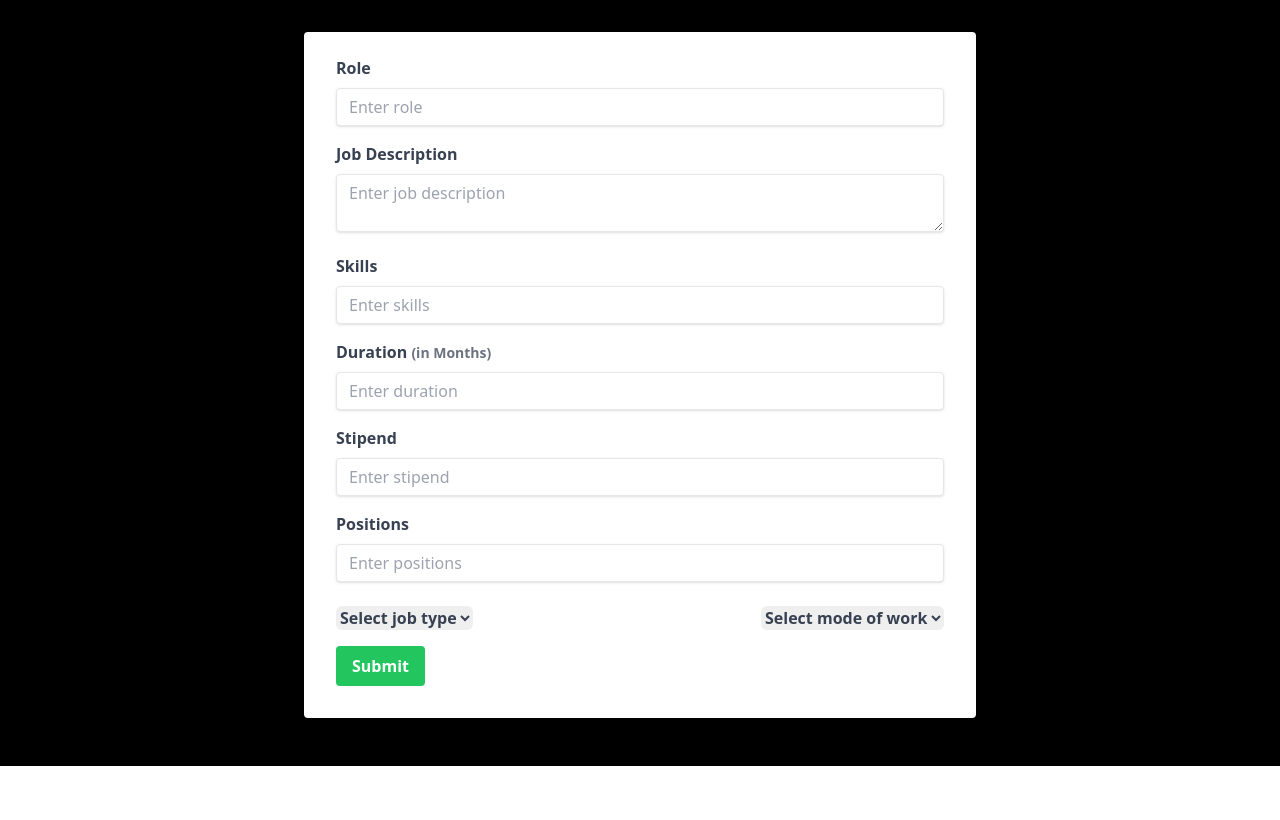
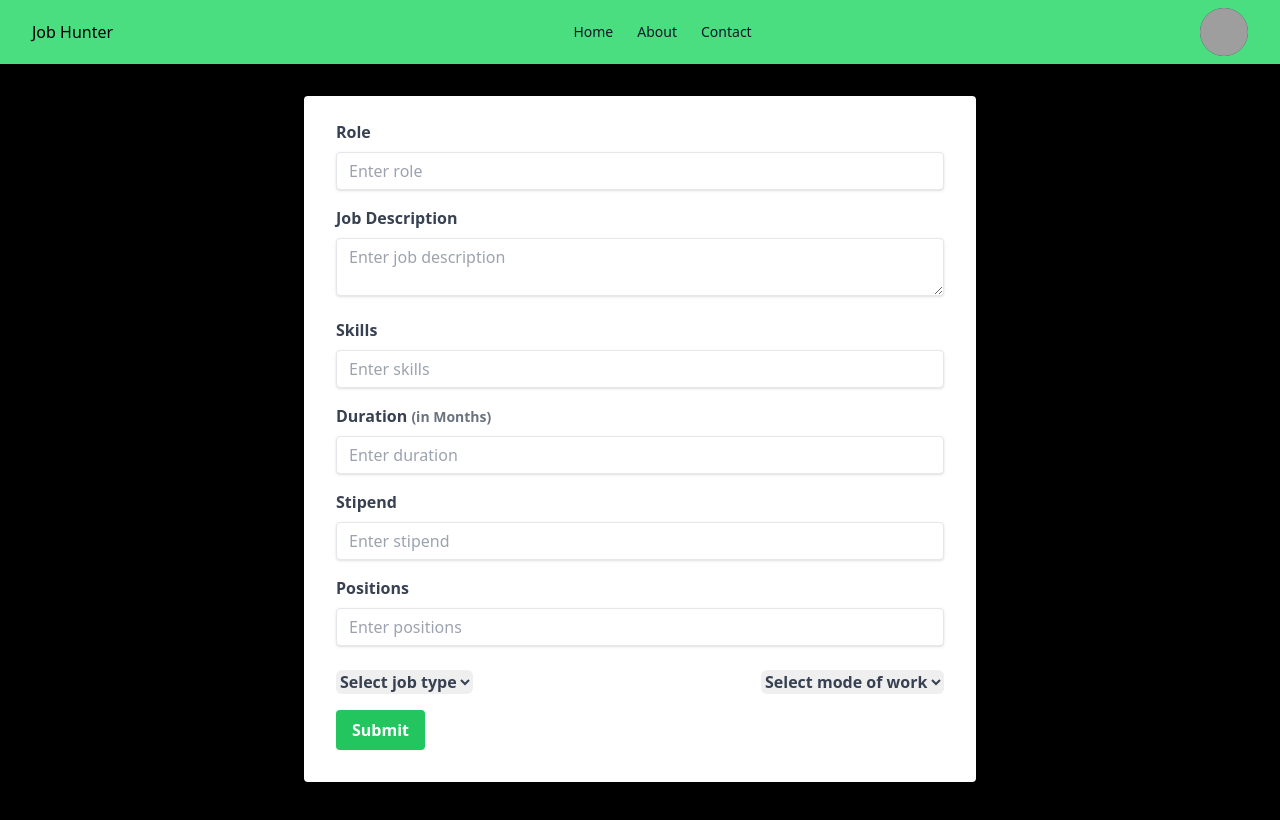
Before and after one commit to NITSlN/job-hunter, a React (Create React App) app in the folder client/: page /company/postjob in a window 1280 px wide. Shown: the top 820 px of the page. Built offline with nearby package versions, Linux system fonts and the light colour scheme; grey boxes are pictures that could not be loaded.

Commit message:
added navbar and formatted

```diff
--- a/client/src/App.js
+++ b/client/src/App.js
@@ -1,25 +1,29 @@
 import { Navigate, Route, Routes } from 'react-router-dom'
 import Home from './pages/Home'
 import Login from './pages/Login'
-import StudentSignUp from './pages/StudentSignUp'
-import CompanySignUp from './pages/CompanySignUp'
-import Posts from './pages/Posts'
-import PostJob from './pages/PostJob'
+import StudentSignUp from './pages/student/StudentSignUp'
+import CompanySignUp from './pages/company/CompanySignUp'
+import Posts from './pages/student/Posts'
+import PostJob from './pages/company/PostJob'
+import Navbar from './components/Navbar'
+import Dashboard from './pages/company/Dashboard'
 
 function App() {
 
 
   return (
     <div className='h-full bg-black' >
+
       <Routes>
         <Route path="/student" element={<Home/>} />
         <Route path="/company" element={<Home/>} />
         <Route path="/student/signup" element={<StudentSignUp/>} />
         <Route path="/company/signup" element={<CompanySignUp/>} />
-        <Route path="/company/postjob" element={<PostJob/>} />
+        <Route path="/company/postjob" element={<><Navbar/><PostJob/></>} />
         <Route path="/company/Login" element={<Login/>} />
         <Route path="/student/Login" element={<Login/>} />
-        <Route path="student/posts" element={<Posts/>} />
+        <Route path="/student/posts" element={<><Navbar/><Posts/></>} />
+        <Route path="/company/profile" element={<Dashboard/>} />
         <Route
         path="*"
         element={<Navigate to="/student" replace />}
--- a/client/src/components/Card.js
+++ b/client/src/components/Card.js
@@ -2,13 +2,13 @@ import React from 'react'
 
 const Card = ({ props }) => {
   console.log(props)
-  const { companyName, role, tags, stipend, duration, type,positions } = props
+  const { companyName, role, skills, stipend, duration, type,positions } = props
   return (
     <div className=" border-r-2 rounded-md bg-white w-48 py-4 px-4 m-10 min-w-[500px]">
       <h1 className='font-semibold'>{role}</h1>
       <h3 className="text-xs">{companyName}</h3>
       <div className="text-xs flex gap-2 my-3">
-        {tags.map((tag) => {
+        {skills?.map((tag) => {
           return (
             <span className="text-xs font-semibold inline-block py-1 px-2 rounded text-gray-700 bg-gray-300">
               {tag}
@@ -17,9 +17,9 @@ const Card = ({ props }) => {
         })}
       </div>
       <div className='flex gap-2 mt-2 items-center text-gray-600 justify-between text-sm'>
-        <span>Stipend: <span className='font-bold'>{stipend}</span></span>
-        <span>Duration: <span className='font-bold'>{duration}</span></span>
-        <span>Type: <span className='font-bold'>{type}</span></span>
+        <span>Stipend: <span className='font-bold'>{stipend/1000}K</span></span>
+        <span>Duration: <span className='font-bold'>{duration} M</span></span>
+        <span>Type: <span className='font-bold text-xs'>{type.toUpperCase()}</span></span>
         <span>Positions: <span className='font-bold'>{positions}</span></span>
       </div>
     </div>
--- /dev/null
+++ b/client/src/components/Navbar.js
@@ -0,0 +1,93 @@
+import { useState } from "react";
+import { Link } from "react-router-dom";
+// import logo from "../images/logo.svg";
+
+const Navbar = () => {
+  const [showMenu, setShowMenu] = useState(false);
+
+  const toggleMenu = () => {
+    setShowMenu(!showMenu);
+  };
+
+  return (
+    <nav className="bg-green-400 shadow-lg">
+      <div className="max-w-7xl mx-auto px-2 sm:px-6 lg:px-8">
+        <div className="relative flex items-center justify-between h-16">
+          <div className="flex-shrink-0">
+            <Link to="/">
+              {/* <img className="h-8" src={logo} alt="Logo" /> */}
+              Job Hunter
+            </Link>
+          </div>
+          <div className="hidden md:block">
+            <div className="ml-4 flex items-center md:ml-6">
+              <Link
+                to="/"
+                className="px-3 py-2 rounded-md text-sm font-medium text-gray-900"
+              >
+                Home
+              </Link>
+              <Link
+                to="/about"
+                className="px-3 py-2 rounded-md text-sm font-medium text-gray-900"
+              >
+                About
+              </Link>
+              <Link
+                to="/contact"
+                className="px-3 py-2 rounded-md text-sm font-medium text-gray-900"
+              >
+                Contact
+              </Link>
+            </div>
+          </div>
+          <div className="flex items-center">
+            <div className="ml-3 relative">
+              <div>
+                <button
+                  onClick={toggleMenu}
+                  className="max-w-xs bg-gray-800 rounded-full flex items-center text-sm focus:outline-none focus:shadow-solid"
+                  id="user-menu"
+                  aria-label="User menu"
+                  aria-haspopup="true"
+                >
+                  <img
+                    className="h-12 w-12 rounded-full object-cover"
+                    src="https://media.istockphoto.com/id/1288538088/photo/portrait-young-confident-smart-asian-businessman-look-at-camera-and-smile.jpg?b=1&s=170667a&w=0&k=20&c=EcjlfC0hE33usx5Ys_ftE1iC0TlgKG1pSqclpOULGLk="
+                    alt="Profile"
+                  />
+                </button>
+              </div>
+              {showMenu && (
+                <div className="origin-top-right absolute right-0 mt-2 w-48 rounded-md shadow-lg">
+                  <div className="py-1 rounded-md bg-white shadow-xs">
+                    <Link
+                      to="/profile"
+                      className="block px-4 py-2 text-sm text-gray-700 hover:bg-gray-100 hover:text-gray-900"
+                    >
+                      Profile
+                    </Link>
+                    <Link
+                      to="/settings"
+                      className="block px-4 py-2 text-sm text-gray-700 hover:bg-gray-100 hover:text-gray-900"
+                    >
+                      Settings
+                    </Link>
+                    <Link
+                      to="/logout"
+                      className="block px-4 py-2 text-sm text-gray-700 hover:bg-gray-100 hover:text-gray-900"
+                    >
+                      Logout
+                    </Link>
+                  </div>
+                </div>
+              )}
+            </div>
+          </div>
+        </div>
+      </div>
+    </nav>
+  );
+};
+
+export default Navbar;
--- a/client/src/pages/Home.js
+++ b/client/src/pages/Home.js
@@ -9,16 +9,14 @@ export default function Home() {
     <div className="mx-auto max-w-screen-xl px-4 py-32 flex h-screen items-center">
       <div className="mx-auto max-w-xl text-center">
         <h1 className="text-3xl text-white font-extrabold sm:text-5xl">
-          Understand User Flow.
+          Unlock Your Potential.
           <strong className="font-extrabold text-green-700 sm:block">
-            Increase Conversion.
+           {isCompany?"Hire Best People":"Get Your Dream Job!"}
           </strong>
         </h1>
 
         <p className="mt-4 text-white sm:text-sm sm:leading-relaxed">
-          Lorem ipsum dolor sit amet coconsectetur, adipisicing el tenetur fuga
-          ducimus numquam ea!nsectetur, adipisicing elit. Nesciunt illo tenetur
-          fuga ducimus numquam ea!
+        Make your next move with confidence - let us help you find the job or candidate that fits your unique needs.
         </p>
 
         <div className="mt-8 flex pb-6 flex-wrap justify-center gap-4">
--- /dev/null
+++ b/client/src/pages/company/Dashboard.js
@@ -0,0 +1,10 @@
+import React from 'react'
+import Navbar from '../../components/Navbar'
+
+const Dashboard = () => {
+  return (
+    <></>
+  )
+}
+
+export default Dashboard
--- a/client/src/pages/PostJob.js
+++ b/client/src/pages/company/PostJob.js
@@ -1,5 +1,6 @@
 import axios from 'axios'
 import React, { useState } from 'react'
+import { useNavigate  } from "react-router-dom";
 
 const PostJob = () => {
   const [role, setRole] = useState('')
@@ -11,6 +12,8 @@ const PostJob = () => {
   const [type, setType] = useState('')
   const [mode, setMode] = useState('')
 
+  const navigate = useNavigate();
+
   const handleSubmit = async(e) => {
     e.preventDefault()
     if (!role || !description || !skills || !duration || !stipend || !positions || !type || !mode) {
@@ -18,7 +21,7 @@ const PostJob = () => {
       return alert('Please fill all the required fields');
 
     }
-    await axios.post('/api/company/postJob',{
+    axios.post('/api/company/postJob',{
       role,
       description,
       skills,
@@ -27,7 +30,10 @@ const PostJob = () => {
       positions,
       type,
       mode,
-    }, { withCredentials: true })
+    }, { withCredentials: true }).then(()=>{
+      navigate('/company/posts')
+      console.log("redirect");
+    })         // for cookies this must be set
 
   }
 
--- a/client/src/pages/Posts.js
+++ b/client/src/pages/student/Posts.js
@@ -1,6 +1,6 @@
 import axios from 'axios'
 import React, { useEffect, useState } from 'react'
-import Card from '../components/Card'
+import Card from '../../components/Card'
 
 const dummyData = [
   {
@@ -66,18 +66,18 @@ const dummyData = [
 
 ]
 const Posts = () => {
-  const [posts, setPosts] = useState(dummyData)
-  // useEffect(() => {
-  //   const fetch = async () => {
-  //     axios.get('/api/student/').then((data) => setPosts(data.data))
-  //   }
-  //   fetch()
-  // }, [])
-
+  const [posts, setPosts] = useState(null)
+  useEffect(() => {
+    const fetch = async () => {
+      axios.get('/api/student/').then((data) => setPosts(data.data))
+    }
+    fetch()
+  }, [])
+console.log(posts);
   return (
     <div className="h-full flex flex-col mx-auto w-4/5 items-center gap-4">
       <div className='p-4'>
-        {posts.map((props,index)=>{
+        {posts?.map((props,index)=>{
           return <Card props={props} key={index}/>
         })}
       </div>
```
Also changed, not shown: client/src/pages/company/CompanySignUp.js (renamed from client/src/pages/CompanySignUp.js), client/src/pages/student/StudentSignUp.js (renamed from client/src/pages/StudentSignUp.js), 1 other file (tests, documents, lock files or other folders).
